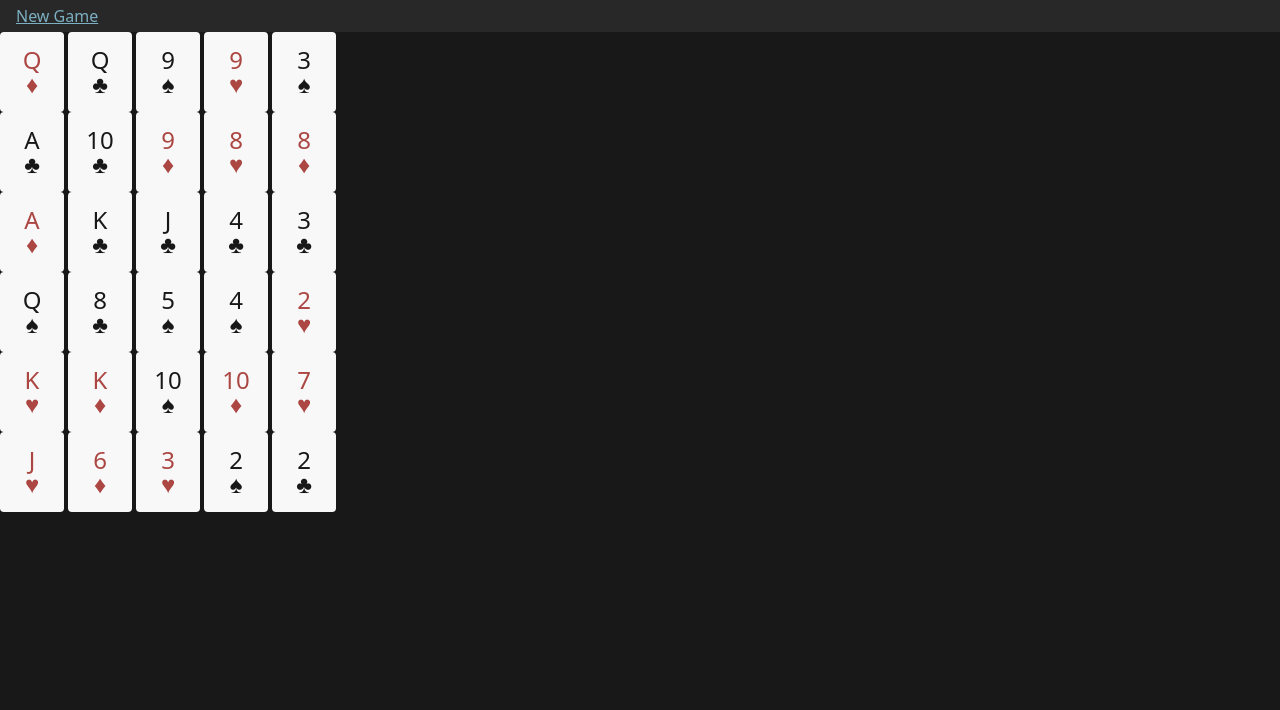
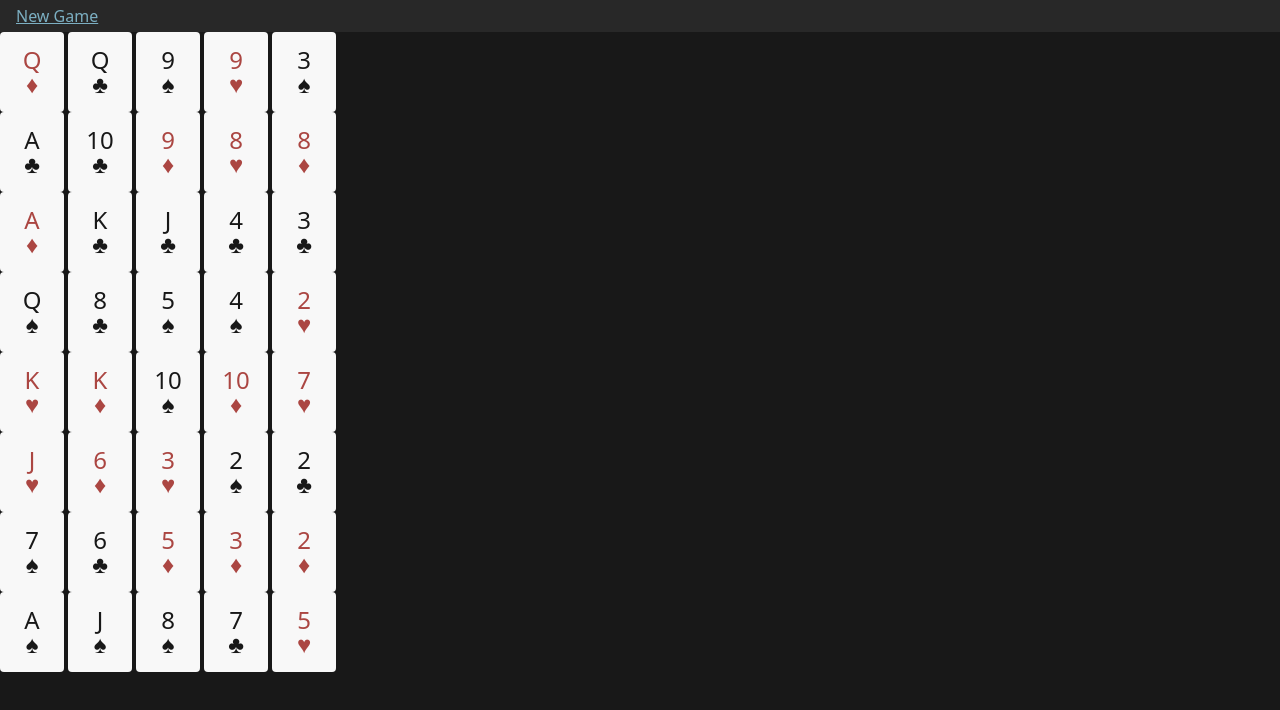
Before and after one commit to joshforisha/poker, an Eleventy site: page five-card-stud/index.html in a window 1280 px wide. Built offline with nearby package versions, Linux system fonts and the light colour scheme; Eleventy itself is replaced by a stand-in of ours; files that its build step writes are made by us from their sources.

Commit message:
Add mutable deal() and deal eight hands for test

```diff
--- a/five-card-stud/play.js
+++ b/five-card-stud/play.js
@@ -1,18 +1,16 @@
 import {
   createCardElement,
-  draw,
+  deal,
   generateDeck,
   shuffle,
   sortDescending
 } from '/lib/cards.js'
 
-let deck = shuffle(generateDeck())
+const deck = shuffle(generateDeck())
 const main = document.querySelector('main')
 
-let hand = []
-for (let i = 0; i < 6; i++) {
-  ;[hand, deck] = draw(deck, 5)
-  hand = sortDescending(hand)
+for (let i = 0; i < 8; i++) {
+  const hand = sortDescending(deal(deck, 5))
   const handElement = document.createElement('div')
   handElement.classList.add('hand')
   for (const card of hand) {
--- a/lib/cards.js
+++ b/lib/cards.js
@@ -19,6 +19,10 @@ export function createCardElement({ rank, suit }) {
   suitSpan.innerHTML = suitEntity(suit)
   cardElement.appendChild(suitSpan)
   return cardElement
+}
+
+export function deal(cards, num) {
+  return cards.splice(0, num)
 }
 
 export function draw(cards, num) {
@@ -47,6 +51,19 @@ export function shuffle(xs) {
   return ys
 }
 
+export function sortDescending(cards) {
+  return cards.sort((a, b) => {
+    const rA = ranks.indexOf(a.rank)
+    const rB = ranks.indexOf(b.rank)
+    if (rA < rB) return -1
+    if (rB < rA) return 1
+    const sA = suits.indexOf(a.suit)
+    const sB = suits.indexOf(b.suit)
+    if (sA < sB) return -1
+    return 1
+  })
+}
+
 export function suitEntity(suit) {
   switch (suit) {
     case 'Clubs':
@@ -59,16 +76,3 @@ export function suitEntity(suit) {
       return '&spades;'
   }
 }
-
-export function sortDescending(cards) {
-  return cards.sort((a, b) => {
-    const rA = ranks.indexOf(a.rank)
-    const rB = ranks.indexOf(b.rank)
-    if (rA < rB) return -1
-    if (rB < rA) return 1
-    const sA = suits.indexOf(a.suit)
-    const sB = suits.indexOf(b.suit)
-    if (sA < sB) return -1
-    return 1
-  })
-}
```
